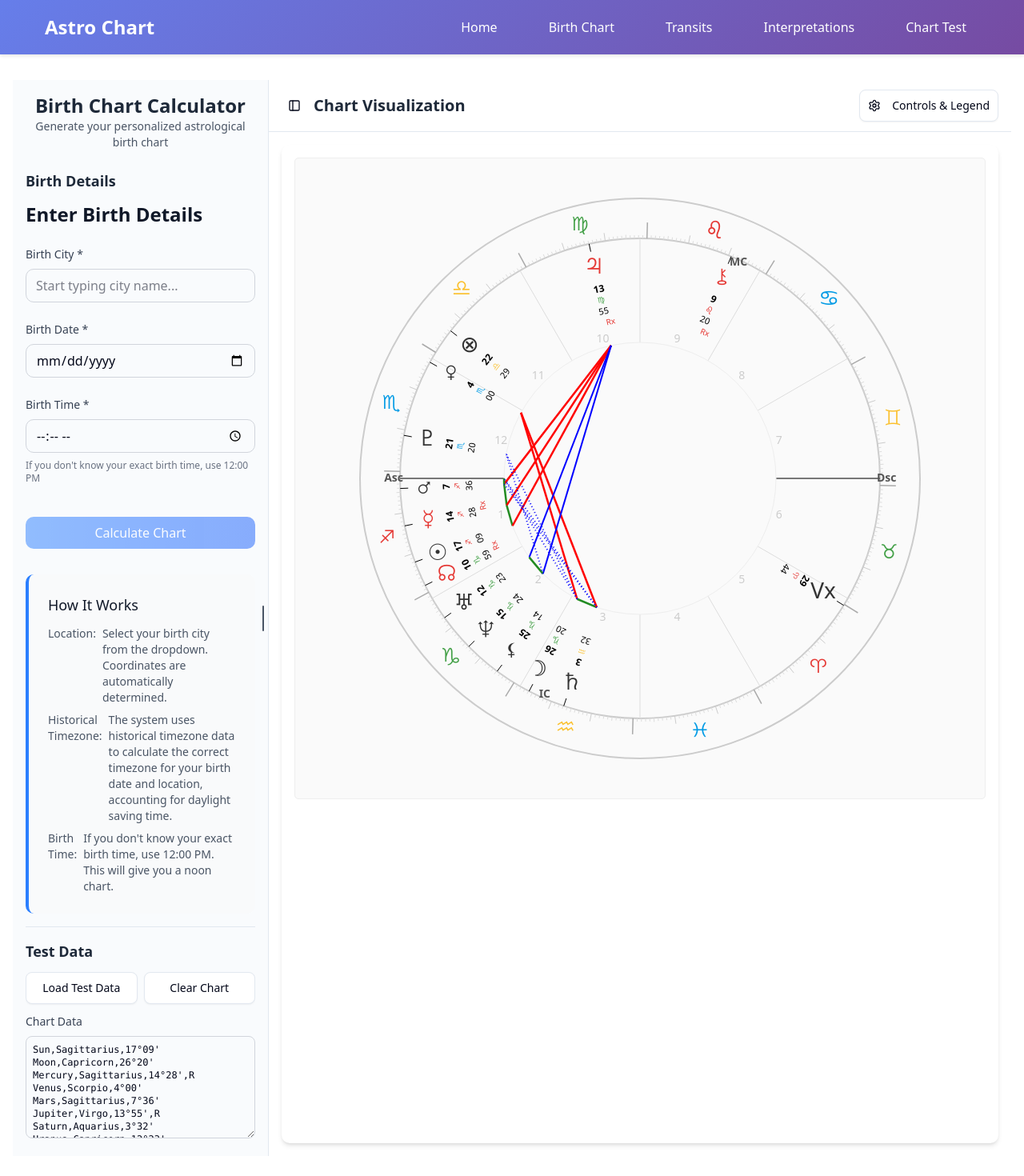
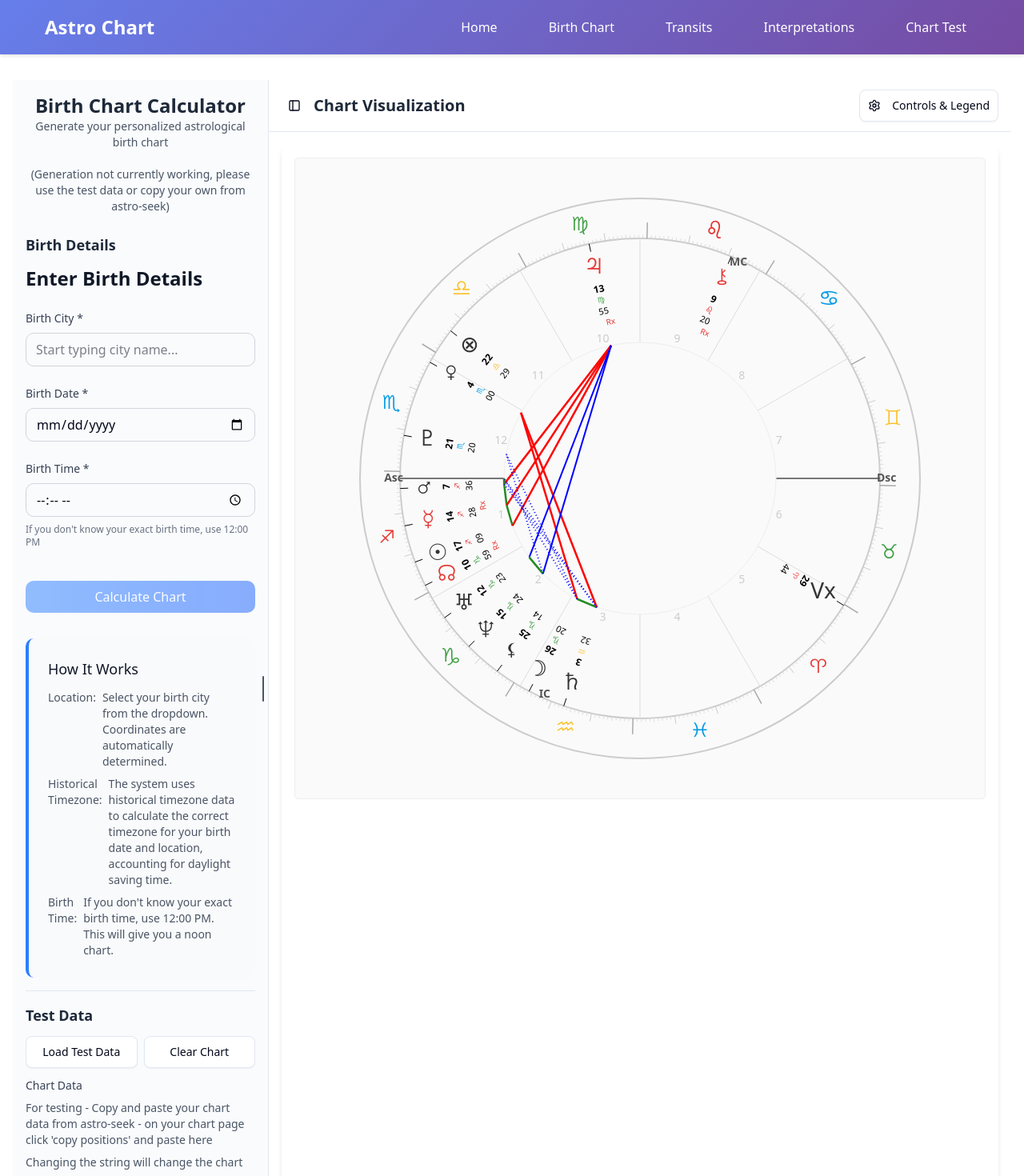
Before and after one commit to JeremyOsz/astro-svelte-app, a SvelteKit app: page /chart in a window 1280 px wide. Shown: the top 1470 px of the page at 80% size. Built offline with nearby package versions, Linux system fonts and the light colour scheme.

Commit message:
Add testing copy

```diff
--- a/src/routes/chart/+page.svelte
+++ b/src/routes/chart/+page.svelte
@@ -217,6 +217,8 @@ MC,Leo,10°14'`;
         <div class="text-center hidden md:block">
           <h1 class="text-2xl font-bold text-gray-800">Birth Chart Calculator</h1>
           <p class="text-sm text-gray-600">Generate your personalized astrological birth chart</p>
+          <p class="text-sm text-gray-600"><br>(Generation not currently working, please use the test data or copy your own from astro-seek)</p>
+
         </div>
 
         <div class="space-y-4 flex-1 overflow-y-auto">
@@ -241,6 +243,8 @@ MC,Leo,10°14'`;
 
               <div>
                 <label class="text-sm font-medium text-gray-700 mb-2 block">Chart Data</label>
+                <p class="text-sm text-gray-600 mb-2">For testing - Copy and paste your chart data from astro-seek - on your chart page click 'copy positions' and paste here</p>
+                <p class="text-sm text-gray-600 mb-2">Changing the string will change the chart</p>
                 <textarea
                   class="w-full h-32 font-mono text-xs border border-gray-300 rounded-md p-2 resize-y"
                   bind:value={$chartDataStore}
```
